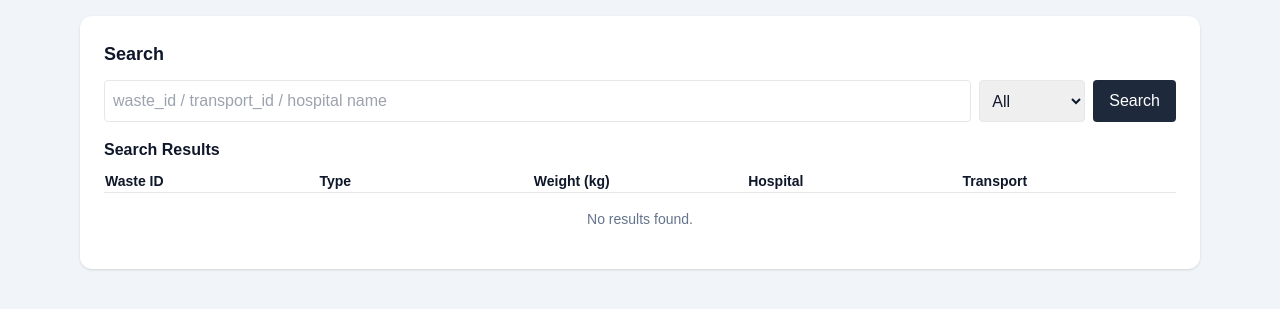
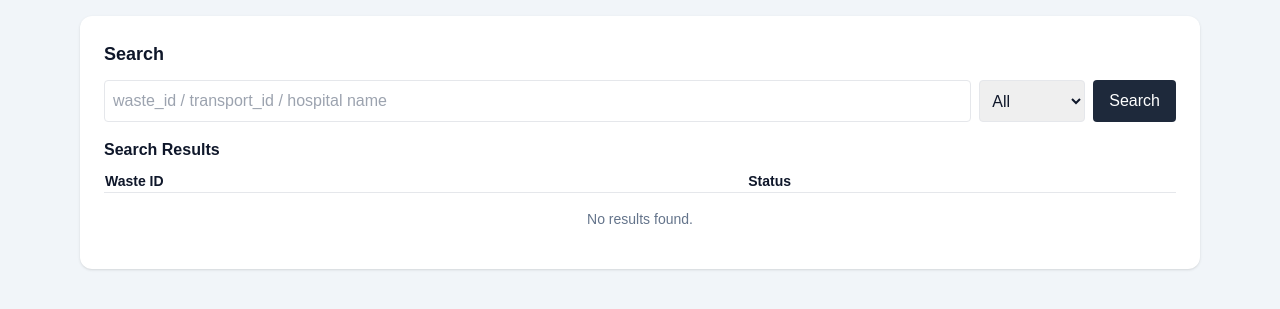
Before and after one commit to baconkak/HackathonProject_Medicalwaste, a Flask app: page /search in a window 1280 px wide. Shown: the part 48-357 px from the top of the page. Run offline with Flask 3, Linux system fonts and the light colour scheme; the visitor is signed in with stand-in values (Sample User, id 1); some libraries are stand-ins or nearby versions.

Commit message:
search and dashborad updates

```diff
--- a/models.py
+++ b/models.py
@@ -160,7 +160,6 @@
     status = db.Column(
         Enum(
             "Collected",
-            "On Truck",
             "In Transit",
             "Arrived Disposal Site",
             "In Disposal",
--- a/static/styles.css
+++ b/static/styles.css
@@ -79,3 +79,7 @@
     max-width: 100%;
     height: auto;
 }
+
+.text-right {
+    text-align: right;
+}
--- a/templates/search.html
+++ b/templates/search.html
@@ -17,51 +17,24 @@
 
   <!-- Desktop Table -->
   <div class="hidden md:block">
-    <table class="w-full text-sm mt-2 table-fixed">
+    <table class="w-full text-sm mt-2 table-auto">
       <thead>
         <tr class="text-left border-b">
-          <th class="w-1/5">Waste ID</th>
-          <th class="w-1/5">Type</th>
-          <th class="w-1/5">Weight (kg)</th>
-          <th class="w-1/5">Hospital</th>
-          <th class="w-1/5">Transport</th>
+          <th class="w-3/5">Waste ID</th>
+          <th class="w-2/5">Status</th>
         </tr>
       </thead>
       <tbody>
         {% for r in results %}
           <tr class="border-b hover:bg-slate-50">
-            <!-- Waste Data -->
-            <td class="truncate">
+            <td class="truncate py-2">
               <a class="text-teal-700 underline" href="/waste/{{ r.waste.id }}">{{ r.waste.id }}</a>
-              <br>
-              <span class="text-slate-500">{{ r.waste.status or '-' }}</span>
             </td>
-            <td class="truncate">{{ r.waste.type }}</td>
-            <td class="truncate">{{ '%.2f'|format(r.waste.weight) }}</td>
-
-            <!-- Hospital Data -->
-            <td class="truncate">
-              {% if r.hospital %}
-                {{ r.hospital.name }} ({{ r.hospital.id }})
-              {% else %}
-                -
-              {% endif %}
-            </td>
-
-            <!-- Transport Data -->
-            <td class="truncate">
-              {% if r.transport %}
-                <a class="text-teal-700 underline" href="/transport/{{ r.transport.id }}">{{ r.transport.id }}</a>
-                <br>
-                <span class="text-slate-500">{{ r.transport.plate or '-' }} | {{ r.transport.status or '-' }}</span>
-              {% else %}
-                -
-              {% endif %}
-            </td>
+            <td class="truncate py-2">{{ r.waste.status or '-' }}</td>
           </tr>
         {% else %}
           <tr>
-            <td colspan="5" class="text-center py-4 text-slate-500">No results found.</td>
+            <td colspan="2" class="text-center py-4 text-slate-500">No results found.</td>
           </tr>
         {% endfor %}
       </tbody>
@@ -72,62 +45,13 @@
   <div class="block md:hidden mt-2 space-y-4">
     {% for r in results %}
       <div class="border rounded-lg p-4 space-y-2">
-        <!-- Waste -->
-        <div>
-          <div class="flex justify-between">
-            <span class="font-bold">Waste ID:</span>
-            <a class="text-teal-700 underline truncate" href="/waste/{{ r.waste.id }}">{{ r.waste.id }}</a>
-          </div>
-          <div class="flex justify-between">
-            <span class="font-bold">Status:</span>
-            <span class="truncate">{{ r.waste.status or '-' }}</span>
-          </div>
-          <div class="flex justify-between">
-            <span class="font-bold">Type:</span>
-            <span class="truncate">{{ r.waste.type }}</span>
-          </div>
-          <div class="flex justify-between">
-            <span class="font-bold">Weight:</span>
-            <span class="truncate">{{ '%.2f'|format(r.waste.weight) }} kg</span>
-          </div>
+        <div class="flex justify-between">
+          <span class="font-bold">Waste ID:</span>
+          <a class="text-teal-700 underline truncate" href="/waste/{{ r.waste.id }}">{{ r.waste.id }}</a>
         </div>
-
-        <hr>
-
-        <!-- Hospital -->
         <div class="flex justify-between">
-          <span class="font-bold">Hospital:</span>
-          <span class="truncate">
-            {% if r.hospital %}
-              {{ r.hospital.name }} ({{ r.hospital.id }})
-            {% else %}
-              -
-            {% endif %}
-          </span>
-        </div>
-
-        <hr>
-
-        <!-- Transport -->
-        <div>
-          <div class="flex justify-between">
-            <span class="font-bold">Transport:</span>
-            {% if r.transport %}
-              <a class="text-teal-700 underline truncate" href="/transport/{{ r.transport.id }}">{{ r.transport.id }}</a>
-            {% else %}
-              <span>-</span>
-            {% endif %}
-          </div>
-          {% if r.transport %}
-            <div class="flex justify-between">
-              <span class="font-bold">Plate:</span>
-              <span class="truncate">{{ r.transport.plate or '-' }}</span>
-            </div>
-            <div class="flex justify-between">
-              <span class="font-bold">Status:</span>
-              <span class="truncate">{{ r.transport.status or '-' }}</span>
-            </div>
-          {% endif %}
+          <span class="font-bold">Status:</span>
+          <span class="truncate">{{ r.waste.status or '-' }}</span>
         </div>
       </div>
     {% else %}
--- a/templates/status_scan.html
+++ b/templates/status_scan.html
@@ -8,7 +8,6 @@
       <select name="action" class="border p-2 rounded">
         <option value="">ติ๊ด (ไปสถานะถัดไปอัตโนมัติ)</option>
         <option>Collected</option>
-        <option>On Truck</option>
         <option>In Transit</option>
         <option>Arrived Disposal Site</option>
         <option>In Disposal</option>
@@ -20,7 +19,7 @@
   {% if message %}<div class="mt-4 p-3 rounded bg-slate-100">{{ message }}</div>{% endif %}
 
   <div class="mt-4 text-sm text-slate-600">
-    <b>Flow</b>: waste – Collected → On Truck → In Transit → Arrived Disposal Site → In Disposal → Completed
+    <b>Flow</b>: waste – Collected → In Transit → Arrived Disposal Site → In Disposal → Completed
   </div>
 </div>
 {% endblock %}
--- a/views.py
+++ b/views.py
@@ -20,7 +20,13 @@
     Incident,
 )
 from auth import require_roles
-from status_flow import latest_status, advance_waste, advance_transport, FlowError
+from status_flow import (
+    latest_status,
+    advance_waste,
+    advance_transport,
+    FlowError,
+    WASTE_FLOW,
+)
 from utils import (
     route_points_from_geojson,
     min_distance_to_polyline_m,
@@ -61,7 +67,9 @@
             (Hospital.hospital_id.like(f"%{q}%")) | (Hospital.name.like(f"%{q}%"))
         ).all()
         h_ids = {h.hospital_id for h in hs}
-        wastes_in_hospitals = WastePackage.query.filter(WastePackage.hospital_id.in_(list(h_ids))).all()
+        wastes_in_hospitals = WastePackage.query.filter(
+            WastePackage.hospital_id.in_(list(h_ids))
+        ).all()
         for w in wastes_in_hospitals:
             waste_ids_to_query.add(w.waste_id)
 
@@ -69,41 +77,68 @@
         # Find transports, then find their wastes
         ts = Transport.query.filter(Transport.transport_id.like(f"%{q}%")).all()
         t_ids = {t.transport_id for t in ts}
-        wastes_on_transports = WasteOnTransport.query.filter(WasteOnTransport.transport_id.in_(list(t_ids))).all()
+        wastes_on_transports = WasteOnTransport.query.filter(
+            WasteOnTransport.transport_id.in_(list(t_ids))
+        ).all()
         for wot in wastes_on_transports:
             waste_ids_to_query.add(wot.waste_id)
 
     # Now we have a set of all relevant waste IDs. Let's build the rows.
     if waste_ids_to_query:
-        wastes = WastePackage.query.filter(WastePackage.waste_id.in_(list(waste_ids_to_query))).all()
+        wastes = (
+            WastePackage.query.filter(WastePackage.waste_id.in_(list(waste_ids_to_query)))
+            .order_by(WastePackage.collected_time.desc())
+            .all()
+        )
         for w in wastes:
-            # For each waste, find its hospital and transport
             hospital = Hospital.query.get(w.hospital_id)
-            transport = (
-                db.session.query(Transport)
-                .join(WasteOnTransport, WasteOnTransport.transport_id == Transport.transport_id)
-                .filter(WasteOnTransport.waste_id == w.waste_id)
-                .first()
+            current_status = latest_status("waste", w.waste_id)
+            transport = None
+
+            # Only show transport if status is In Transit or Arrived Disposal Site
+            try:
+                if (
+                    current_status
+                    and WASTE_FLOW.index(current_status)
+                    >= WASTE_FLOW.index("In Transit")
+                    and WASTE_FLOW.index(current_status)
+                    < WASTE_FLOW.index("In Disposal")
+                ):
+                    transport = (
+                        db.session.query(Transport)
+                        .join(
+                            WasteOnTransport,
+                            WasteOnTransport.transport_id == Transport.transport_id,
+                        )
+                        .filter(WasteOnTransport.waste_id == w.waste_id)
+                        .first()
+                    )
+            except ValueError:  # Status not in WASTE_FLOW
+                pass
+
+            result_rows.append(
+                {
+                    "waste": {
+                        "id": w.waste_id,
+                        "type": w.waste_type,
+                        "weight": float(w.weight_kg),
+                        "status": current_status,
+                    },
+                    "hospital": {
+                        "id": hospital.hospital_id, "name": hospital.name
+                    }
+                    if hospital
+                    else None,
+                    "transport": {
+                        "id": transport.transport_id,
+                        "by": transport.transport_by,
+                        "plate": transport.vehicle_plate,
+                        "status": latest_status("transport", transport.transport_id),
+                    }
+                    if transport
+                    else None,
+                }
             )
-
-            result_rows.append({
-                "waste": {
-                    "id": w.waste_id,
-                    "type": w.waste_type,
-                    "weight": float(w.weight_kg),
-                    "status": latest_status("waste", w.waste_id)
-                },
-                "hospital": {
-                    "id": hospital.hospital_id,
-                    "name": hospital.name
-                } if hospital else None,
-                "transport": {
-                    "id": transport.transport_id,
-                    "by": transport.transport_by,
-                    "plate": transport.vehicle_plate,
-                    "status": latest_status("transport", transport.transport_id)
-                } if transport else None
-            })
 
     return render_template("search.html", q=q, results=result_rows)
 
@@ -117,13 +152,34 @@
         .order_by(StatusEvent.at.desc())
         .all()
     )
-    disp = Disposal.query.filter_by(waste_id=waste_id).first()
-    trans = (
-        db.session.query(Transport)
-        .join(WasteOnTransport, WasteOnTransport.transport_id == Transport.transport_id)
-        .filter(WasteOnTransport.waste_id == waste_id)
-        .first()
-    )
+
+    # Conditionally load transport and disposal info
+    trans, disp = None, None
+    current_status = latest_status("waste", waste_id)
+    try:
+        if (
+            current_status
+            and WASTE_FLOW.index(current_status) >= WASTE_FLOW.index("In Transit")
+            and WASTE_FLOW.index(current_status) < WASTE_FLOW.index("In Disposal")
+        ):
+            trans = (
+                db.session.query(Transport)
+                .join(
+                    WasteOnTransport,
+                    WasteOnTransport.transport_id == Transport.transport_id,
+                )
+                .filter(WasteOnTransport.waste_id == waste_id)
+                .first()
+            )
+        # Disposal info is separate, shown when waste is at or beyond disposal site
+        if current_status and WASTE_FLOW.index(current_status) >= WASTE_FLOW.index(
+            "Arrived Disposal Site"
+        ):
+            disp = Disposal.query.filter_by(waste_id=waste_id).first()
+
+    except ValueError:  # Status not in WASTE_FLOW
+        pass
+
     return render_template(
         "waste_detail.html", w=w, events=events, disp=disp, trans=trans
     )
@@ -242,7 +298,7 @@
             {
                 "type": "overdue_collected",
                 "ref_id": wid,
-                "detail": ">24h without On Truck",
+                "detail": ">24h without In Transit",
             }
         )
 
@@ -288,15 +344,15 @@
         t = Transport.query.get(code) if not w else None
         try:
             if w:
-                # Staff restriction: must match hospital+dept
-                if current_user.role == "staff" and not (
-                    current_user.hospital_id == w.hospital_id
-                    and current_user.dept_id == w.dept_id
+                # Staff restriction: must match hospital
+                if (
+                    current_user.role == "staff"
+                    and current_user.hospital_id != w.hospital_id
                 ):
                     return (
                         render_template(
                             "status_scan.html",
-                            message="Permission denied: different dept/hospital",
+                            message="Permission denied: different hospital",
                         ),
                         403,
                     )
```
Also changed, not shown: status_flow.py (+11 -1 lines), templates/dashboard.html (+6 -2 lines), templates/waste_detail.html (+28 -2 lines).
